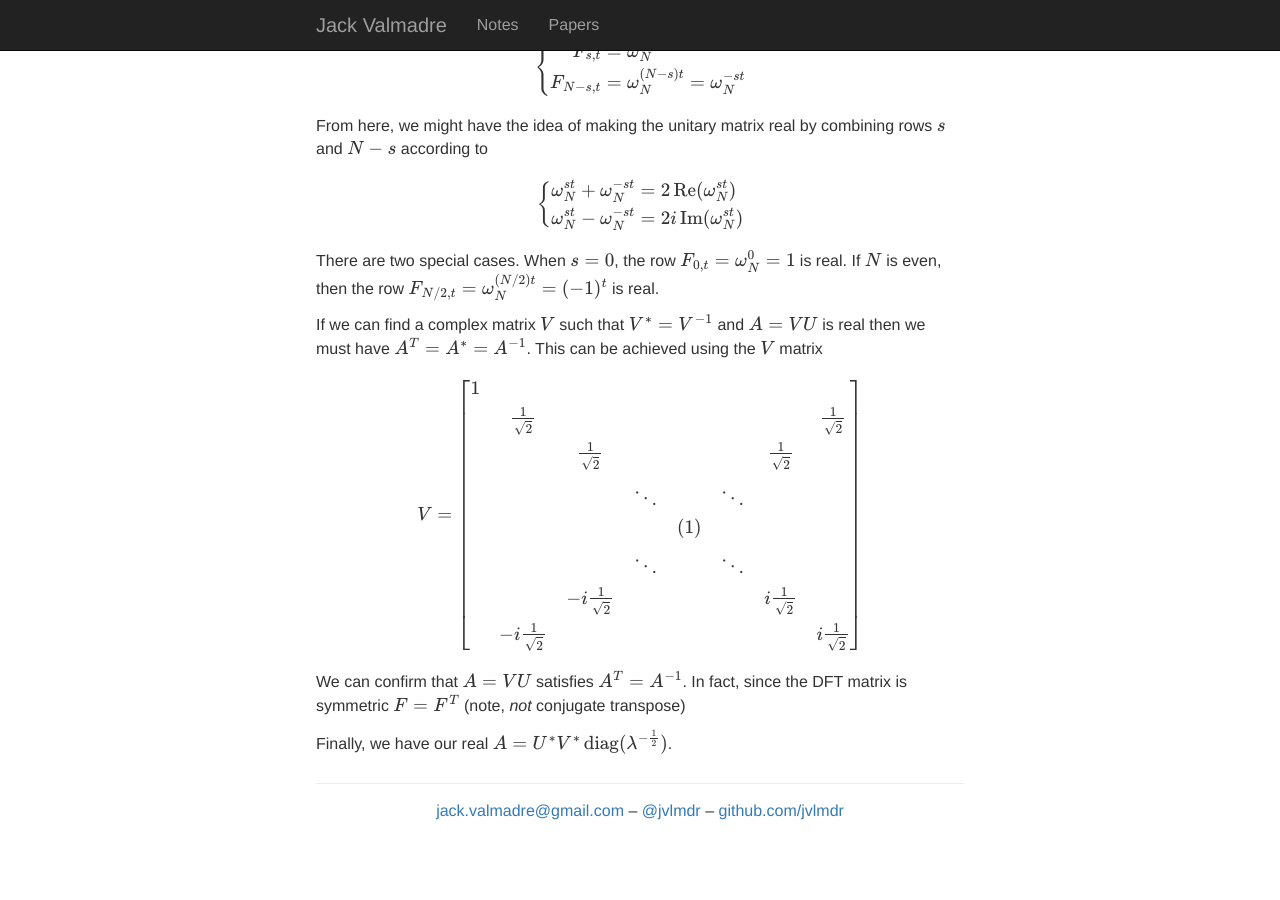
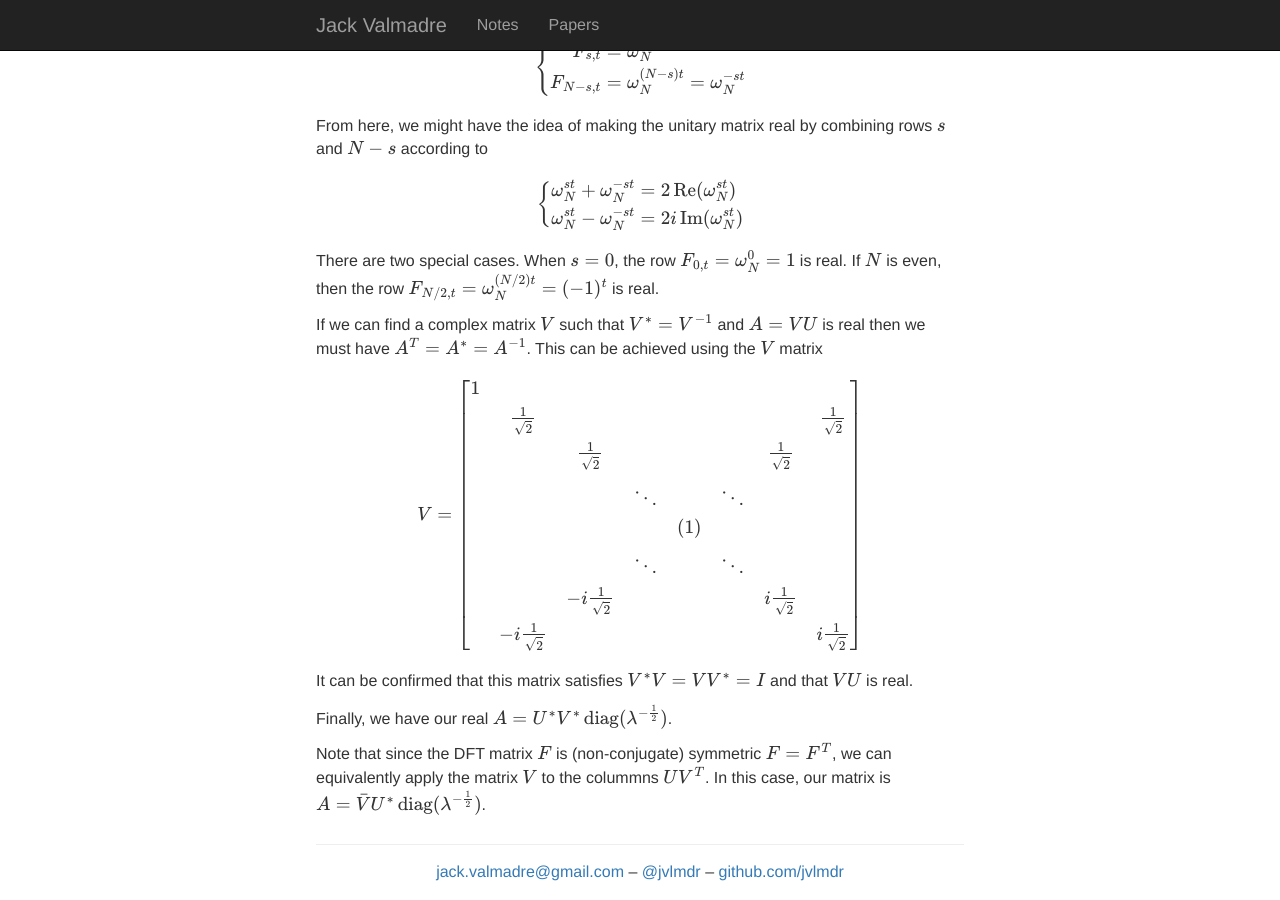
Before and after one commit to jvlmdr/jack.valmadre.net, a Jekyll site: the page built from notes/_posts/2020-01-06-sample-smooth-paths.md, in a window 1280 px wide and 900 px high, scrolled down 2421 px. Built offline with Jekyll 4.4.1, drawn with Linux system fonts in a browser that asks for light colours; nearby versions of some CDN libraries; formulas are drawn with MathJax 3; before the commit the page ends 3260 px from its top, so only the background shows below that.

Commit message:
Update 2020-01-06-sample-smooth-paths.md

```diff
--- a/notes/_posts/2020-01-06-sample-smooth-paths.md
+++ b/notes/_posts/2020-01-06-sample-smooth-paths.md
@@ -117,7 +117,9 @@ $$ V = \begin{bmatrix}
 & -i \frac{1}{\sqrt{2}} &&&&&& i \frac{1}{\sqrt{2}}
 \end{bmatrix} $$
 
-We can confirm that $A = V U$ satisfies $A^{T} = A^{-1}$.
-In fact, since the DFT matrix is symmetric $F = F^{T}$ (note, _not_ conjugate transpose)
+It can be confirmed that this matrix satisfies $V^{\ast} V = V V^{\ast} = I$ and that $V U$ is real.
 
 Finally, we have our real $A = U^{\ast} V^{\ast} \operatorname{diag}(\lambda^{-\frac{1}{2}})$.
+
+Note that since the DFT matrix $F$ is (non-conjugate) symmetric $F = F^{T}$, we can equivalently apply the matrix $V$ to the colummns $U V^{T}$.
+In this case, our matrix is $A = \bar{V} U^{\ast} \operatorname{diag}(\lambda^{-\frac{1}{2}})$.
```
